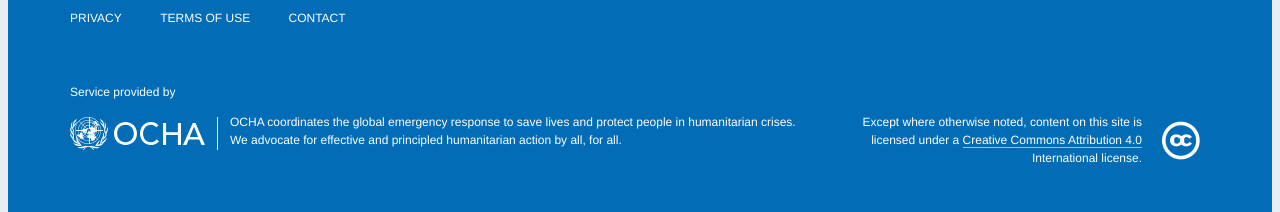
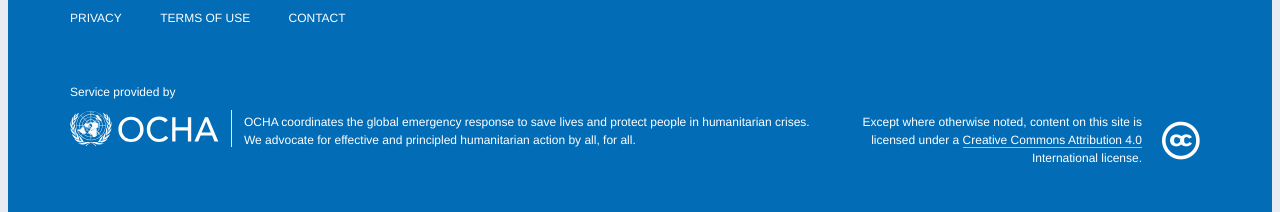
Before and after one commit to rupl/taas-data, a Jekyll site: the page built from index.md, in a window 1280 px wide. Shown: the part 4058-4270 px from the top of the page. Built offline with Jekyll 4.4.1, drawn with Linux system fonts in a browser that asks for light colours; some web fonts are replaced.

Commit message:
Use non-corrupted OCHA white logo for mandate

```diff
--- a/assets/sass/cd/cd-footer/_cd-mandate.scss
+++ b/assets/sass/cd/cd-footer/_cd-mandate.scss
@@ -9,8 +9,8 @@
 .cd-mandate__logo {
   background: url('../img/logos/ocha-logo-white.svg') 0 center no-repeat;
   display: block;
-  height: 33px;
-  width: 135px;
+  height: 37px;
+  width: 149px;
   margin: 0 auto;
 
   .no-svg & {
@@ -44,7 +44,7 @@
   .cd-mandate__logo {
     box-sizing: content-box;
     float: left;
-    margin: 16px $cd-container-padding 0 auto;
+    margin: 9px $cd-container-padding 0 auto;
     padding-right: $cd-container-padding;
     border-right: 1px solid $cd-border-color;
   }
```
Also changed, not shown: assets/css/styles.min.css, assets/img/logos/ocha-logo-white.svg.
